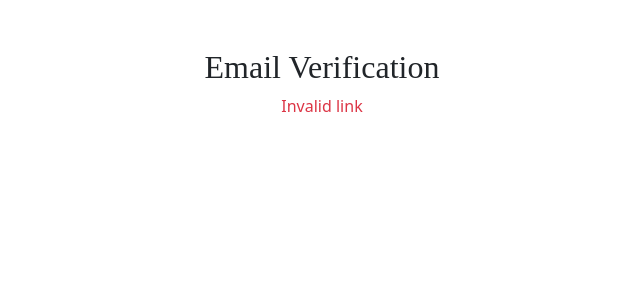
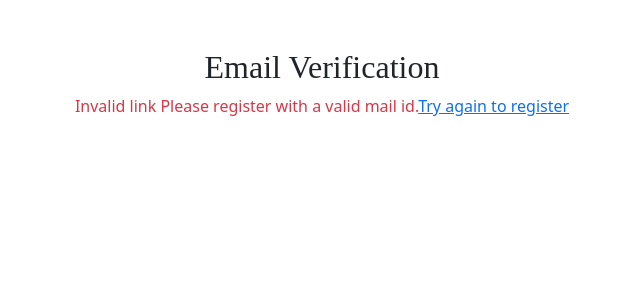
Before and after one commit to rupanjalisaha/blogger-management-system, a React (Create React App) app: page /verify in a window 1280 px wide. Shown: the top 300 px of the page, without its empty margins (318-958 px from the left). Built offline with nearby package versions, Linux system fonts and the light colour scheme.

Commit message:
UI changes

```diff
--- a/src/pages/VerifyEmailPage.js
+++ b/src/pages/VerifyEmailPage.js
@@ -1,6 +1,7 @@
 import { useEffect, useState } from "react";
-import { useNavigate, useSearchParams } from "react-router-dom";
+import { Link, useNavigate, useSearchParams } from "react-router-dom";
 import axios from "axios";
+import Navbar from "../layout/Navbar";
 
 export default function VerifyEmailPage() {
   const [params] = useSearchParams();
@@ -47,7 +48,7 @@ export default function VerifyEmailPage() {
 
       {status === "loading" && <p>Verifying...</p>}
       {status === "success" && <p className="text-success">{message}</p>}
-      {status === "error" && <p className="text-danger">{message}</p>}
+      {status === "error" && <p className="text-danger">{message} Please register with a valid mail id.<Link to="/register">Try again to register</Link></p>}
     </div>
   );
 }
```
